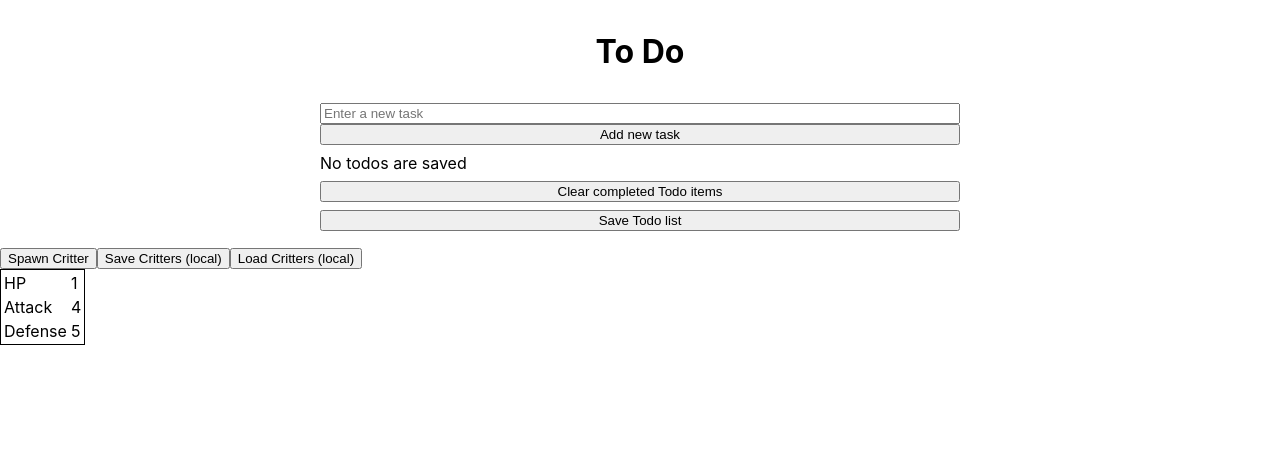
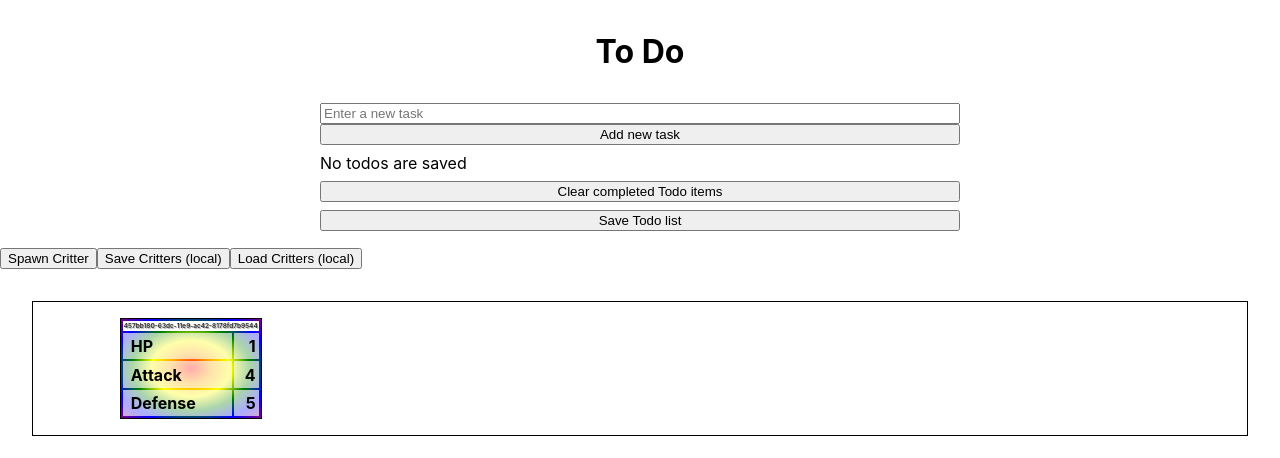
Before and after one commit to Wolven531/react-hooks-todo, a React app: page / in a window 1280 px wide. Both pictures are taken after a click on the button "Spawn Critter". Shown: the top 458 px of the page. Built offline with nearby package versions, Linux system fonts and the light colour scheme.

Commit message:
Update styles for CritterList

```diff
--- a/src/CritterList.css
+++ b/src/CritterList.css
@@ -1,3 +1,45 @@
-table {
+.critter-list table {
+	background-image: radial-gradient(red, orange, yellow, green, blue, purple);
 	border: 1px solid #000;
 }
+
+.critter-list table thead td {
+	background-color: rgba(255, 255, 255, 1);
+	color: #333;
+	font-size: .4em;
+	font-weight: bolder;
+	text-shadow: rgba(0,0,0,.3) 1px 1px;
+	word-break: keep-all;
+	word-wrap: none;
+}
+
+.critter-list table tbody {
+	background-color: rgba(255, 255, 255, .67);
+	border: 2px solid #fff;
+	color: #000;
+	font-weight: bold;
+}
+
+.critter-list table tbody td {
+	padding: .2em;
+}
+
+.critter-list table tbody td:first-child {
+	text-indent: .3em;
+}
+
+.critter-list table tbody td:nth-of-type(2) {
+	text-align: right;
+}
+
+.critter-list .display-container {
+	align-content: space-evenly;
+	border: 1px solid #000;
+	display: grid;
+	grid-gap: 1em;
+	grid-template-columns: 1fr 1fr 1fr 1fr;
+	justify-items: center;
+	padding: 1em;
+	margin: 2em;
+	overflow-x: scroll;
+}
--- a/src/CritterList.tsx
+++ b/src/CritterList.tsx
@@ -1,4 +1,6 @@
 import React, { useState } from 'react'
+
+import { v1 } from 'uuid'
 
 import './CritterList.css'
 
@@ -10,8 +12,14 @@ class CritterModel {
 	constructor(
 		public hitpoints: number,
 		public attack: number,
-		public defense: number
-	) {}
+		public defense: number,
+		public id?: string
+	) {
+		if (!id) {
+			this.id = v1()
+			console.info(`[ctor | Critter] No ID, generated="${id}"...`)
+		}
+	}
 }
 
 const useCritterState = (initialValue: CritterModel[]) => {
@@ -61,6 +69,8 @@ const useCritterState = (initialValue: CritterModel[]) => {
 const CritterList = () => {
 	const { critters, loadFromStorage, saveToLocalStorage, spawnCritter } = useCritterState([])
 
+
+
 	return (
 		<article className="critter-list">
 			<button onClick={() => { spawnCritter() }}>
@@ -72,10 +82,18 @@ const CritterList = () => {
 			<button onClick={() => { loadFromStorage() }}>
 				Load Critters (local)
 			</button>
+			<section className="display-container">
 				{critters.map(critter => {
+					console.info(`[render | CritterList] Rendering id="${critter.id}"`)
 					return (
-					<section className="critter">
+						<section className="critter" key={critter.id}>
 							<table>
+								<thead>
+									<tr>
+										<td colSpan={2}>{critter.id}</td>
+									</tr>
+								</thead>
+								<tbody>
 									<tr>
 										<td>HP</td>
 										<td>{critter.hitpoints}</td>
@@ -88,10 +106,12 @@ const CritterList = () => {
 										<td>Defense</td>
 										<td>{critter.defense}</td>
 									</tr>
+								</tbody>
 							</table>
 						</section>
 					)
 				})}
+			</section>
 		</article>
 	)
 }
```
Lines whose indentation alone changed are shown as unchanged.
